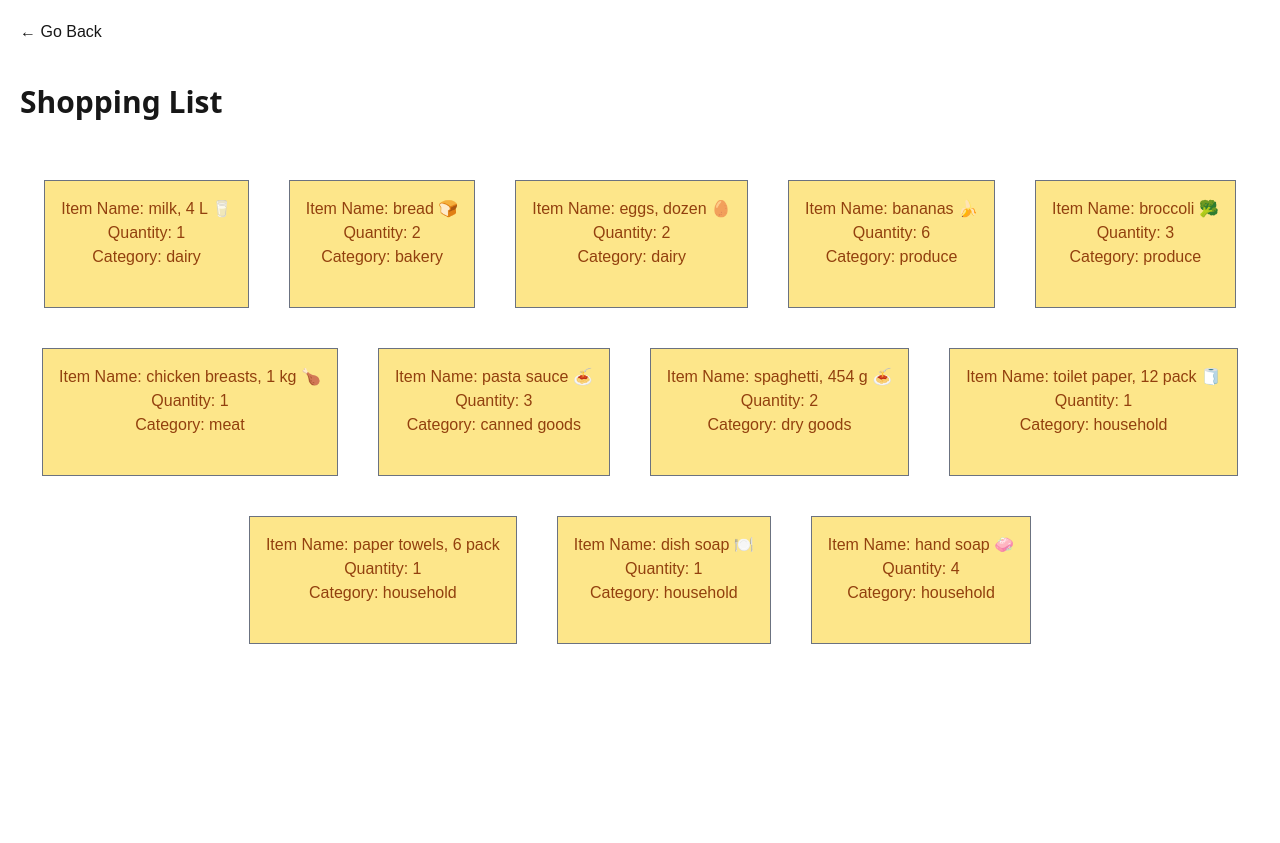
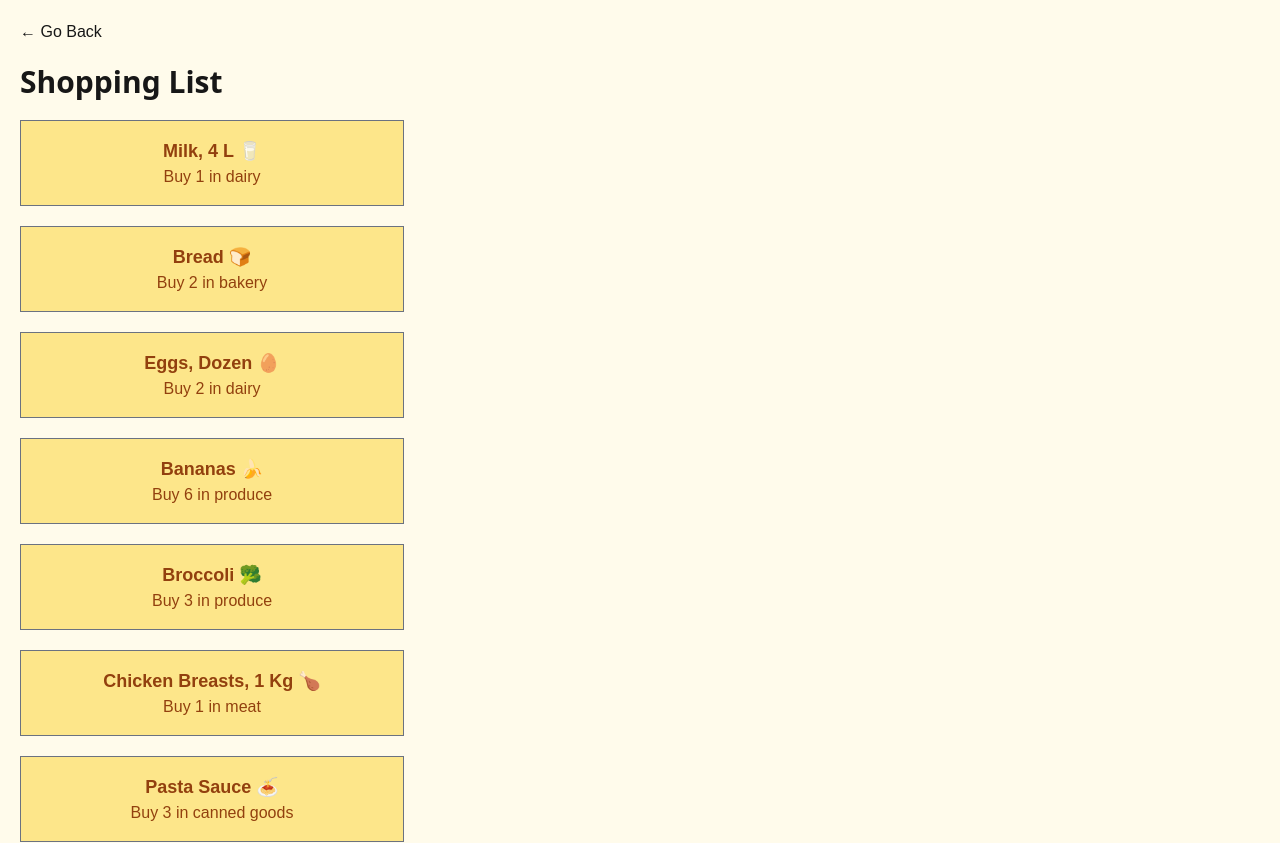
Before and after one commit to brokolidev/cprg306-assignments, a Next.js app: page /week-3 in a window 1280 px wide. Shown: the top 843 px of the page. Before the commit the page ends 800 px from the top, so only its background shows below. Built offline with nearby package versions, Linux system fonts and the light colour scheme.

Commit message:
changed styling a little

```diff
--- a/app/week-3/item.js
+++ b/app/week-3/item.js
@@ -1,13 +1,10 @@
-
 export default function Item({name, quantity, category}) {
     return (
         <ul className="border-gray-500 border
-        bg-amber-200 inline-block
-        text-amber-800
-        max-w-96 m-5 p-4 min-h-32">
-            <li>Item Name: {name}</li>
-            <li>Quantity: {quantity}</li>
-            <li>Category: {category}</li>
+            bg-amber-200 text-amber-800
+            max-w-96 m-5 p-4">
+            <li className="text-lg capitalize font-bold">{name}</li>
+            <li>Buy {quantity} in {category}</li>
         </ul>
     );
 }
--- a/app/week-3/page.js
+++ b/app/week-3/page.js
@@ -8,11 +8,11 @@ export const metadata = {
 export default function Page() {
 
     return (
-        <main>
+        <main className="bg-amber-50">
             <Link href="/" className="p-5 inline-block">
                 &#8592; Go Back
             </Link>
-            <h1 className="font-sans text-3xl font-extrabold p-5 mb-5">
+            <h1 className="font-sans text-3xl font-extrabold px-5 mb-5">
                 Shopping List
             </h1>
             <div className="text-center">
```
